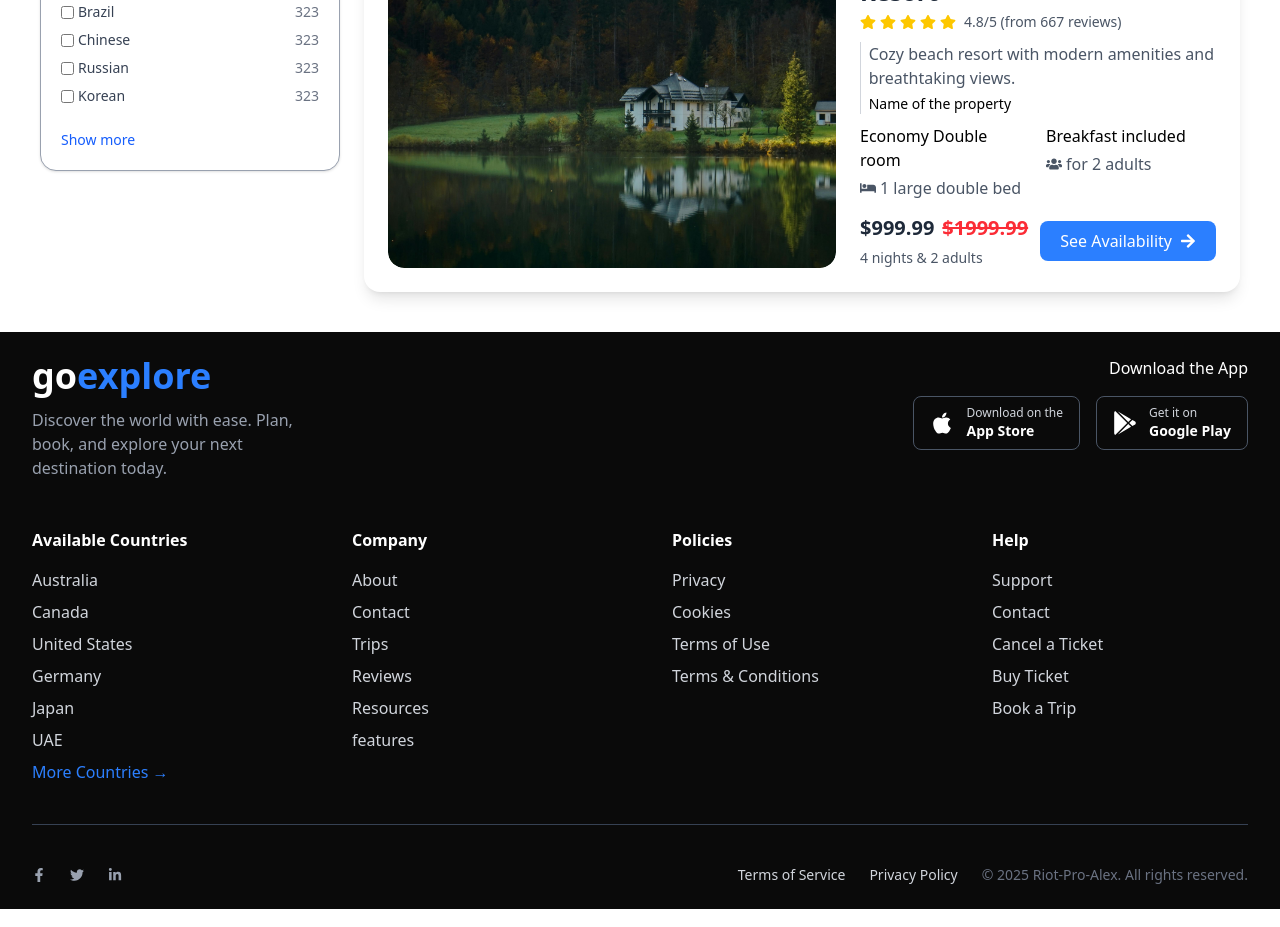
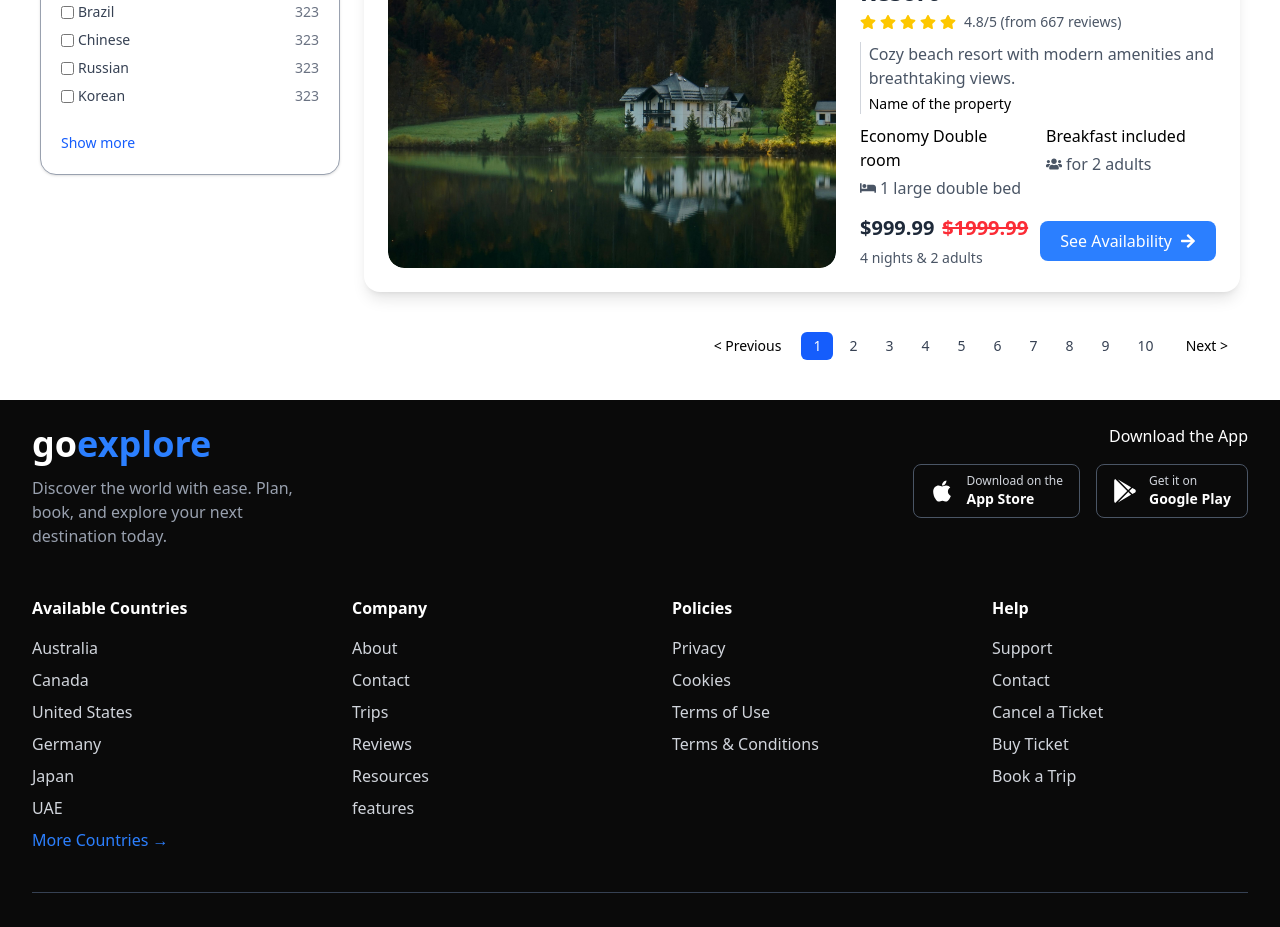
Before and after one commit to RIO-T-PRO/my-travel, a Next.js app: page / in a window 1280 px wide. Shown: the part 1640-2567 px from the top of the page. Built offline with nearby package versions, Linux system fonts and the light colour scheme.

Commit message:
I'v worked on the main section of the home page main section

```diff
--- a/src/component/card-filter.tsx
+++ b/src/component/card-filter.tsx
@@ -1,3 +1,4 @@
+import Link from "next/link";
 import React from "react";
 
 const CardFilter = () => {
@@ -197,7 +198,11 @@ const CardFilter = () => {
         </div>
 
         {/* Show more link */}
-        <span className="text-blue-600 font-medium text-sm">Show more</span>
+        <Link href="#">
+          <span className="text-blue-600 font-medium text-sm cursor-pointer">
+            Show more
+          </span>
+        </Link>
       </div>
     </div>
   );
--- a/src/component/card-travel.tsx
+++ b/src/component/card-travel.tsx
@@ -77,7 +77,7 @@ const CardTravel = () => {
           </div>
 
           {/* Button */}
-          <button className="bg-blue-500 text-white px-5 py-2 rounded-lg flex items-center gap-2 mt-3 md:mt-0">
+          <button className="bg-blue-500 text-white px-5 py-2 rounded-lg cursor-pointer flex items-center gap-2 mt-3 md:mt-0">
             See Availability
             <FaArrowRight />
           </button>
--- a/src/component/hero-section.tsx
+++ b/src/component/hero-section.tsx
@@ -115,7 +115,7 @@ const HeroSection = () => {
             </div>
 
             {/* Sign In Button */}
-            <button className="bg-blue-500 hover:bg-blue-600 text-white font-semibold px-5 py-2 rounded-lg transition w-full md:w-auto">
+            <button className="bg-blue-500 hover:bg-blue-600 text-white font-semibold cursor-pointer px-5 py-2 rounded-lg transition w-full md:w-auto">
               Sign In
             </button>
           </div>
--- a/src/component/main.tsx
+++ b/src/component/main.tsx
@@ -20,16 +20,46 @@ const Main = () => {
         </div>
       </div>
 
-      {/* Main Content */}
+      {/* Two-Column Layout */}
       <div className="flex flex-col lg:flex-row gap-6">
+        {/* Filter Column */}
         <div className="lg:w-1/4">
           <CardFilter />
         </div>
 
+        {/* Cards Column */}
         <div className="flex-1 flex flex-col gap-6">
           <CardTravel />
           <CardTravel />
           <CardTravel />
+        </div>
+      </div>
+
+      {/* Pagination (OUTSIDE the card div) */}
+      <div className="flex justify-end mt-4">
+        <div className="flex items-center gap-2 text-sm ">
+          <button className="px-3 py-1 rounded-md font-medium">
+            &lt; Previous
+          </button>
+
+          <div className="flex items-center gap-1 text-gray-700">
+            <button className="px-3 py-1 rounded-md bg-blue-600 text-white">
+              1
+            </button>
+            <button className="px-3 py-1 rounded-md">2</button>
+            <button className="px-3 py-1 rounded-md">3</button>
+            <button className="px-3 py-1 rounded-md">4</button>
+            <button className="px-3 py-1 rounded-md">5</button>
+            <button className="px-3 py-1 rounded-md">6</button>
+            <button className="px-3 py-1 rounded-md">7</button>
+            <button className="px-3 py-1 rounded-md">8</button>
+            <button className="px-3 py-1 rounded-md">9</button>
+            <button className="px-3 py-1 rounded-md">10</button>
+          </div>
+
+          <button className="px-3 py-1 rounded-md font-medium">
+            Next &gt;
+          </button>
         </div>
       </div>
     </main>
--- a/src/component/navbar.tsx
+++ b/src/component/navbar.tsx
@@ -28,7 +28,7 @@ const NavBar = () => {
       </ul>
 
       {/* CTA Button */}
-      <button className="px-5 py-2 bg-blue-600 text-white font-medium rounded-full hover:bg-blue-700 transition">
+      <button className="px-5 py-2 bg-blue-600 text-white font-medium rounded-full cursor-pointer hover:bg-blue-700 transition">
         Sign in
       </button>
     </nav>
```
